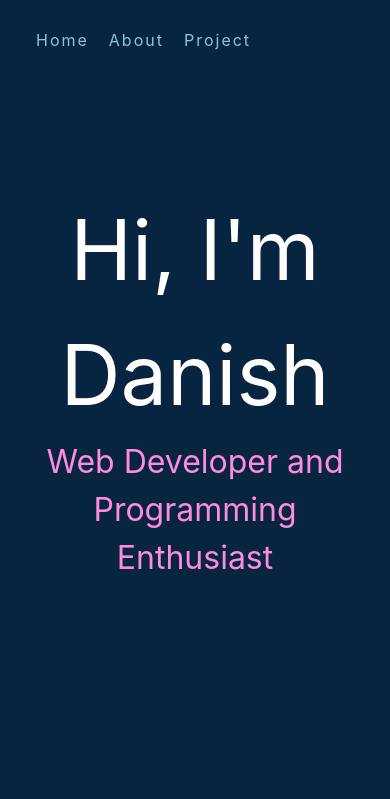
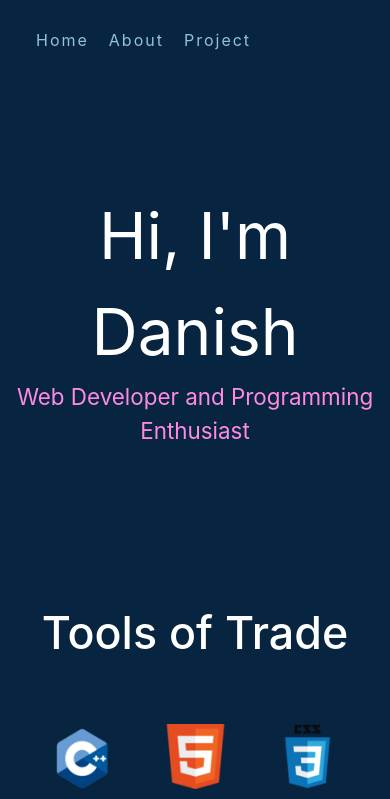
Before and after one commit to GLADI8R/Portfolio, a React (Create React App) app: page / in a window 390 px wide. Shown: the top 799 px of the page. Built offline with nearby package versions, Linux system fonts and the light colour scheme.

Commit message:
Add Responsive Behaviour

```diff
--- a/src/Components/Home/Home.scss
+++ b/src/Components/Home/Home.scss
@@ -1,9 +1,24 @@
+@import "../../Sass/mixins.scss";
+
 //Home Page Styles
 .mainHead {
   font-size: 5.2rem;
+
+  @include small {
+    font-size: 4rem;
+  }
+
+  @include medium {
+    margin-top: 5rem;
+  }
 }
 
 .desc {
   font-size: 2rem;
   margin-bottom: 14rem;
+
+  @include small {
+    font-size: 1.4rem;
+    margin-bottom: 10rem;
+  }
 }
--- a/src/Components/Skills/Skills.scss
+++ b/src/Components/Skills/Skills.scss
@@ -1,3 +1,5 @@
+@import "../../Sass/mixins.scss";
+
 // Styling Skills card
 
 #tools {
@@ -18,6 +20,15 @@
         &:hover {
           transform: scale(1.1);
         }
+
+        @include small {
+          width: 65px;
+          height: 65px;
+        }
+      }
+
+      @include small {
+        margin: 13px;
       }
     }
   }
--- a/src/Sass/styles.scss
+++ b/src/Sass/styles.scss
@@ -1,4 +1,4 @@
-@import "./mixins.scss";
+@import "mixins";
 
 $blue: #93c2db;
 $pink: #ff8ae2;
@@ -13,6 +13,10 @@ $darkBlue: #010e28;
   h2 {
     font-size: 3.5rem;
     margin-bottom: 50px;
+
+    @include small {
+      font-size: 2.8rem;
+    }
   }
 }
 
```
